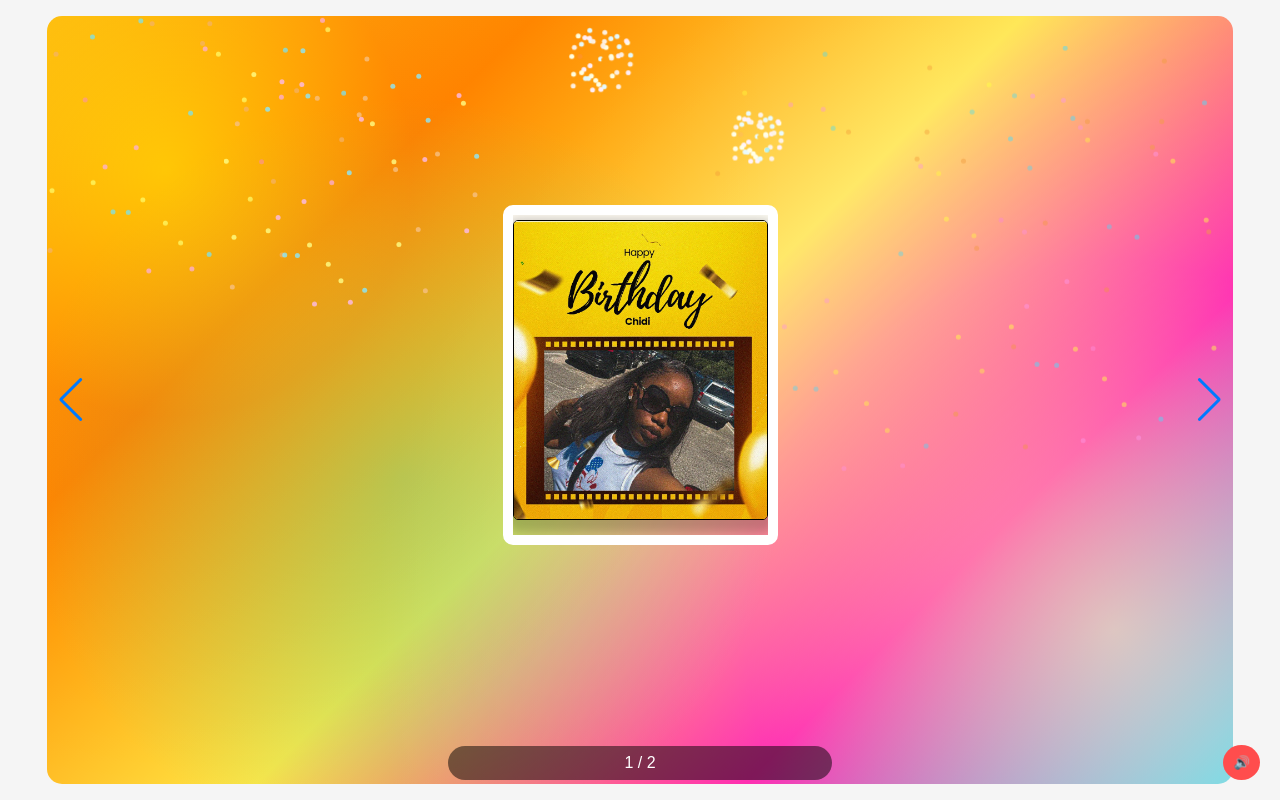
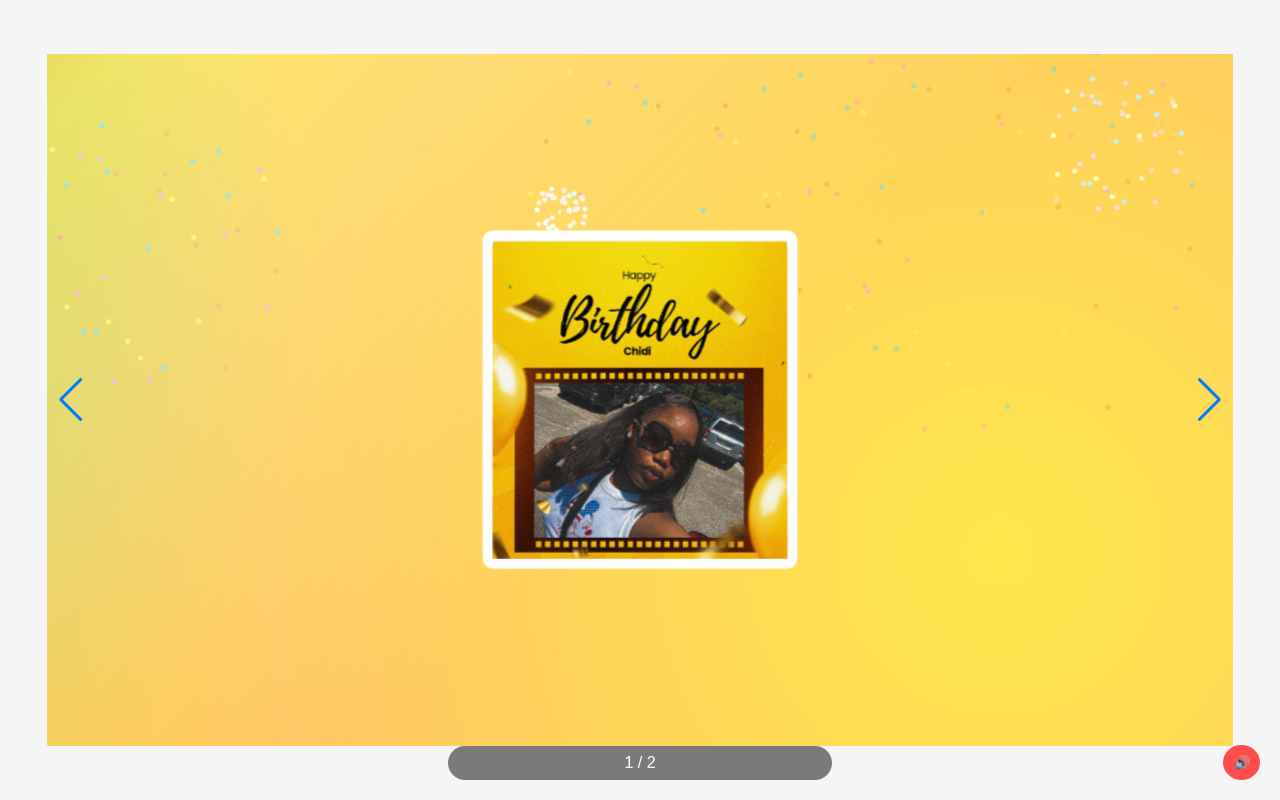
Before and after one commit to Ife-Banks/Happy-Birthday, a React (Vite) app: page /card in a window 1280 px wide. Built offline with nearby package versions, Linux system fonts and the light colour scheme.

Commit message:
Concluded for the day

```diff
--- a/src/Card.jsx
+++ b/src/Card.jsx
@@ -1,6 +1,7 @@
-import React, { useState, useEffect } from 'react';
+import React, { useState, useEffect, useRef } from 'react';
 import { Swiper, SwiperSlide } from 'swiper/react';
 import { Navigation, Pagination } from 'swiper/modules';
+import { motion } from 'framer-motion';
 import 'swiper/css';
 import 'swiper/css/navigation';
 import 'swiper/css/pagination';
@@ -9,9 +10,21 @@ import './card.css';
 import cardImage from "../public/WhatsApp Image 2025-08-16 at 18.24.35_171028d0.jpg";
 
 const CardSlider = () => {
-  const [currentSlide, setCurrentSlide] = useState(1);
+  const [currentSlide, setCurrentSlide] = useState(0);
+  const [startTyping, setStartTyping] = useState(false);
   const totalSlides = 2;
   const [isMobile, setIsMobile] = useState(false);
+  const [displayText, setDisplayText] = useState('');
+  const fullText = `Happy Birthday, Chidi 🎉💛.
+I'm so grateful for the gift of your life and for all the love, kindness, and support you've shown me. You've been more than a friend—you've been a blessing, a confidant, and a source of joy. Your presence in my life reminds me of the beauty of true friendship.
+
+"A sweet friendship refreshes the soul." Proverbs 27:9 💐
+May God continue to bless you, keep you, and make you shine even brighter in the years ahead.
+
+With love and gratitude,
+Toke ❤`;
+  const [currentIndex, setCurrentIndex] = useState(0);
+  const [showCursor, setShowCursor] = useState(true);
 
   useEffect(() => {
     const handleResize = () => {
@@ -23,8 +36,82 @@ const CardSlider = () => {
     return () => window.removeEventListener('resize', handleResize);
   }, []);
 
+  // Typewriter effect
+  useEffect(() => {
+    let typingInterval;
+    let cursorInterval;
+
+    if (startTyping && currentIndex < fullText.length) {
+      typingInterval = setInterval(() => {
+        setDisplayText(prev => prev + fullText[currentIndex]);
+        setCurrentIndex(prev => prev + 1);
+      }, 30);
+
+      cursorInterval = setInterval(() => {
+        setShowCursor(prev => !prev);
+      }, 500);
+    }
+
+    return () => {
+      clearInterval(typingInterval);
+      clearInterval(cursorInterval);
+    };
+  }, [startTyping, currentIndex, fullText]);
+
+  // Reset typing when leaving second slide
+  useEffect(() => {
+    if (currentSlide !== 1) {
+      setStartTyping(false);
+      setDisplayText('');
+      setCurrentIndex(0);
+    } else {
+      setStartTyping(true);
+    }
+  }, [currentSlide]);
+
+  // Animation variants
+  const containerVariants = {
+    hidden: { opacity: 0 },
+    visible: {
+      opacity: 1,
+      transition: {
+        staggerChildren: 0.1,
+        delayChildren: 0.3
+      }
+    }
+  };
+
+  const itemVariants = {
+    hidden: { y: 20, opacity: 0 },
+    visible: {
+      y: 0,
+      opacity: 1,
+      transition: {
+        duration: 0.5,
+        ease: "easeOut"
+      }
+    }
+  };
+
+  const pyroVariants = {
+    hidden: { scale: 0.8, opacity: 0 },
+    visible: {
+      scale: 1,
+      opacity: 1,
+      transition: {
+        duration: 0.5,
+        ease: "backOut"
+      }
+    }
+  };
+
   return (
-    <div className="wrapper">
+    <motion.div
+      className="wrapper"
+      initial="hidden"
+      animate="visible"
+      variants={containerVariants}
+    >
       <Swiper
         modules={[Navigation, Pagination]}
         spaceBetween={isMobile ? 20 : 40}
@@ -33,13 +120,12 @@ const CardSlider = () => {
         speed={500}
         loop={true}
         grabCursor={true}
-        navigation={!isMobile} // Hide arrows on mobile
+        navigation={!isMobile}
         pagination={{
           type: 'fraction',
           el: '.swiper-pagination',
           clickable: true,
         }}
-        // Touch improvements
         touchRatio={0.5}
         touchAngle={45}
         shortSwipes={false}
@@ -51,13 +137,19 @@ const CardSlider = () => {
         touchStartPreventDefault={!isMobile}
         edgeSwipeDetection={isMobile}
         edgeSwipeThreshold={20}
-        onSlideChange={(swiper) => setCurrentSlide(swiper.realIndex + 1)}
-        onInit={(swiper) => setCurrentSlide(swiper.realIndex + 1)}
+        onSlideChange={(swiper) => {
+          setCurrentSlide(swiper.realIndex);
+        }}
+        onInit={(swiper) => setCurrentSlide(swiper.realIndex)}
       >
-        {/* Your slides */}
-        <SwiperSlide className="bg">
-          {/* Your slide content */}
-          <div className="pyro left">
+        {/* First Slide */}
+ <SwiperSlide className="bg">
+          <motion.div
+            initial={{ opacity: 0 }}
+            animate={{ opacity: 1 }}
+            transition={{ duration: 0.5 }}
+          >
+            <div className="pyro left">
               <div className="before"></div>
               <div className="after"></div>
             </div>
@@ -69,31 +161,58 @@ const CardSlider = () => {
               <div className="before"></div>
               <div className="after"></div>
             </div>
-            <section className="section">
+
+            <motion.section
+              className="section"
+              initial={{ y: 20, opacity: 0 }}
+              animate={{ y: 0, opacity: 1 }}
+              transition={{ delay: 0.3, duration: 0.5 }}
+            >
               <div className="container">
                 <div className="row">
                   <div className="col-sm-10 col-md-10 mauto">
-                    <div className="img-container">
+                    <motion.div
+                      className="img-container"
+                      whileHover={{ scale: 1.02 }}
+                      transition={{ type: "spring", stiffness: 400, damping: 10 }}
+                    >
                       <div className="imgset">
-                        <img width="100%" height="" src={cardImage} alt="Card" />
+                        <motion.img
+                          width="100%"
+                          height=""
+                          src={cardImage}
+                          alt="Card"
+                          initial={{ scale: 0.95, opacity: 0 }}
+                          animate={{ scale: 1, opacity: 1 }}
+                          transition={{ delay: 0.4, duration: 0.6 }}
+                        />
                       </div>
                       <div className="card text-center">
-                        <div className="position-relative progress-wrapper" >
-                          <div className="wave" data-progress="90%"></div>
+                        <div className="position-relative progress-wrapper">
+                          <motion.div
+                            className="wave"
+                            data-progress="90%"
+                            initial={{ scaleX: 0 }}
+                            animate={{ scaleX: 1 }}
+                            transition={{ delay: 0.6, duration: 0.8 }}
+                          />
                         </div>
                       </div>
-                    </div>
+                    </motion.div>
                   </div>
                 </div>
               </div>
-            </section>
-
+            </motion.section>
+          </motion.div>
         </SwiperSlide>
-
-        {/* Second Slide */}
-        <SwiperSlide>
-          {/* Your slide content */}
-          <div className="pyro left">
+        {/* Second Slide with Typewriter */}
+        <SwiperSlide className='bg'>
+          <motion.div
+            initial={{ opacity: 0 }}
+            animate={{ opacity: 1 }}
+            transition={{ duration: 0.5 }}
+          >
+            <div className="pyro left">
               <div className="before"></div>
               <div className="after"></div>
             </div>
@@ -105,21 +224,37 @@ const CardSlider = () => {
               <div className="before"></div>
               <div className="after"></div>
             </div>
-            <div className="content-wrapper">
-              <div className="content">
-                <div className="swiper-avatar"></div>
-                <p>"Lorem ipsum dolor sit amet, consectetur adipiscing elit. Sed posuere consectetur est at lobortis. Nullam id dolor id nibh ultricies vehicula ut id elit. Curabitur blandit tempus porttitor. Duis mollis, est non commodo luctus, nisi erat porttitor ligula, eget lacinia odio sem nec elit. Morbi leo risus, porta ac consectetur ac, vestibulum at eros."</p>
-                <p className="cite">- Katie Kookaburra, Cyclist</p>
-              </div>
-            </div>
+
+            <motion.p
+              className='p-text'
+              initial={{ y: 30, opacity: 0 }}
+              animate={{ y: 0, opacity: 1 }}
+              transition={{ delay: 0.3, duration: 0.6 }}
+              whileHover={{ scale: 1.01 }}
+              style={{ whiteSpace: 'pre-wrap' }}
+            >
+              {displayText}
+              {startTyping && (
+                <span style={{
+                  opacity: showCursor ? 1 : 0,
+                  color: 'gold',
+                  fontWeight: 'bold'
+                }}>
+                  |
+                </span>
+              )}
+            </motion.p>
+          </motion.div>
         </SwiperSlide>
-
-
-
       </Swiper>
 
-      <div className="swiper-pagination"></div>
-    </div>
+      <motion.div
+        className="swiper-pagination"
+        initial={{ opacity: 0 }}
+        animate={{ opacity: 1 }}
+        transition={{ delay: 0.8 }}
+      />
+    </motion.div>
   );
 };
 
--- a/src/card.css
+++ b/src/card.css
@@ -22,7 +22,7 @@
 
         .swiper {
   width: 95%;
-  height: 100%;
+  height: 90%;
    -webkit-tap-highlight-color: transparent; /* Removes blue tap highlight on iOS */
 }
 
@@ -67,19 +67,22 @@
       rgba(0, 199, 219, 0.4) 0%,
       transparent 40%),
     linear-gradient(135deg,
-      #FDBE20 0%,
+      #FF1493 0%,
       #FF8C00 25%,
       #FFE645 50%,
-      #FF1493 75%,
-      #00C7DB 100%);
+      #FDBE20 75%);
+
   background-blend-mode: overlay, screen, normal, normal;
-        animation: gradientShift 15s ease infinite alternate;
+  background-size: 200% 200%;
+  animation:
+    gradientShift 20s ease infinite alternate,
+    pulse 15s ease infinite alternate;
   border-radius: 15px;
   position: relative;
   overflow: hidden;
 }
 
-
+/* Enhanced gradient animation */
 @keyframes gradientShift {
   0% {
     background-position: 0% 0%;
@@ -95,6 +98,49 @@
   }
   100% {
     background-position: 0% 0%;
+  }
+}
+
+/* Additional pulse effect for depth */
+@keyframes pulse {
+  0% {
+    opacity: 0.9;
+    transform: scale(1);
+  }
+  50% {
+    opacity: 1;
+    transform: scale(1.01);
+  }
+  100% {
+    opacity: 0.9;
+    transform: scale(1);
+  }
+}
+
+/* Optional shimmer effect */
+.bg::before {
+  content: '';
+  position: absolute;
+  top: 0;
+  left: 0;
+  right: 0;
+  bottom: 0;
+  background: linear-gradient(
+    45deg,
+    rgba(255,255,255,0) 0%,
+    rgba(255,255,255,0.1) 50%,
+    rgba(255,255,255,0) 100%
+  );
+  animation: shimmer 8s linear infinite;
+  z-index: 1;
+}
+
+@keyframes shimmer {
+  0% {
+    transform: translateX(-100%);
+  }
+  100% {
+    transform: translateX(100%);
   }
 }
 
@@ -212,6 +258,8 @@
 
         .mauto {
             margin: auto;
+            width: 90%;
+
         }
 
         /* Image Container Styles */
@@ -223,31 +271,51 @@
             margin: auto;
             padding-top: 50px;
             padding-left: 5px;
-            padding:5px 0px ;
+            padding:0px 0px ;
             border: 10px solid #ffffff;
             border-radius: 10px;
-            margin-bottom: 50px;
+            margin-bottom: 0px;
+
 
         }
 
+        .p-text{
+            position: absolute;
+            top: 2em;
+            left: 5%;
+            transform: translateX(-50%);
+            color: black;
+            font-size: 1.2rem;
+            margin: auto;
+            width: 90%;
+            padding: 10px;
+            display: flex;
+            place-self: top;
+            text-align: justify;
+            text-shadow: #f5f5f5 0px 0px 10px;
+            line-height: 1.6;
+        }
         .imgset {
     position: relative;
     z-index: 10;
-    margin-bottom: -230px; /* Increased from -210px to accommodate taller image */
+    margin-bottom: -250px; /* Increased from -210px to accommodate taller image */
     display: flex;
+
 }
 
         .imgset img {
     width: auto; /* Change from 90% */
     max-width: 100%;
-    height: 300px;
+    height: 325px;
     object-fit: cover; /* Change from cover to show full image */
-    border: 1px solid black;
+
     margin: auto;
     text-align: center;
     box-shadow: 0px 6px 11px 7px rgba(0, 0, 0, 0.22);
     border-radius: 5px;
     z-index: 2;
+
+
 }
 
         /* Card Styles */
```
Lines whose indentation alone changed are shown as unchanged.
